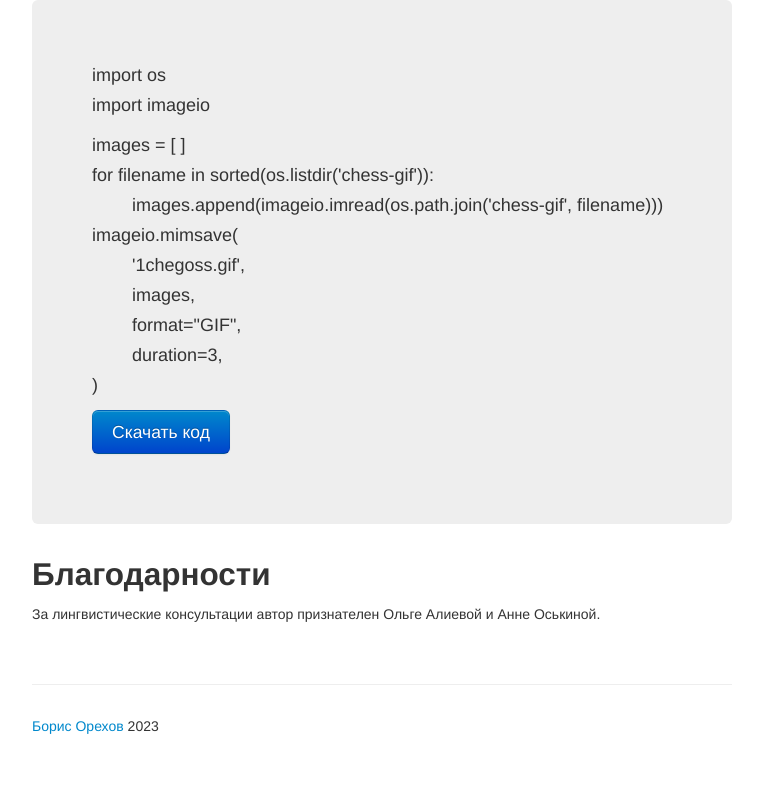
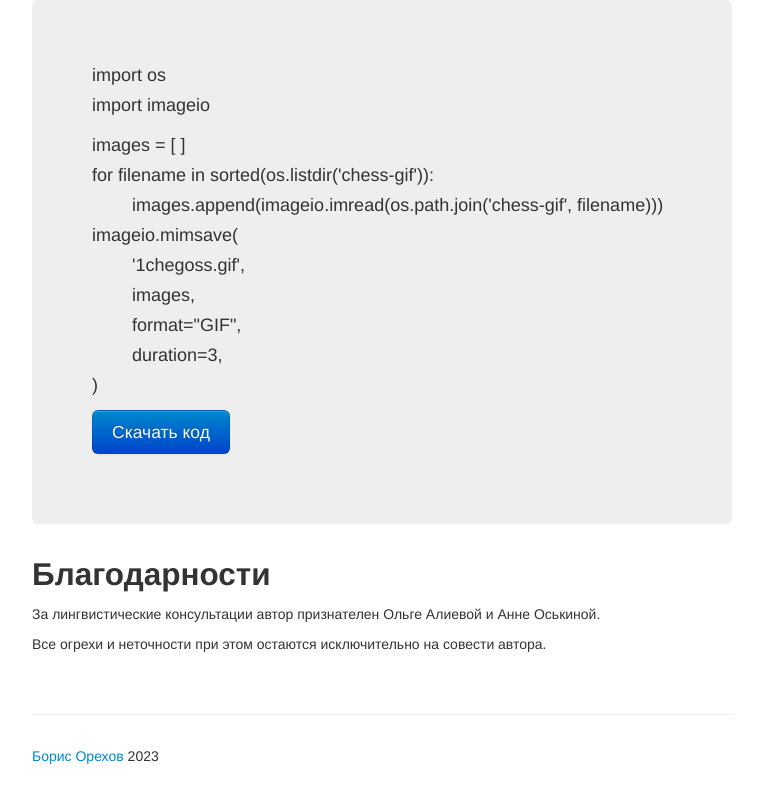
Before and after one commit to nevmenandr/duathlon, a plain HTML site: page index.html in a window 1280 px wide. Shown: the part 4382-5184 px from the top of the page, without its empty margins (258-1021 px from the left). Drawn offline with Linux system fonts and the light colour scheme.

Commit message:
acknowledgements-detailed

```diff
--- a/index.html
+++ b/index.html
@@ -333,6 +333,8 @@ imageio.mimsave(<br/>
 
       <p>За лингвистические консультации автор признателен Ольге Алиевой и Анне Оськиной.</p>
 
+      <p>Все огрехи и неточности при этом остаются исключительно на совести автора.</p>
+
 
       <p>&nbsp;</p>
 
```
